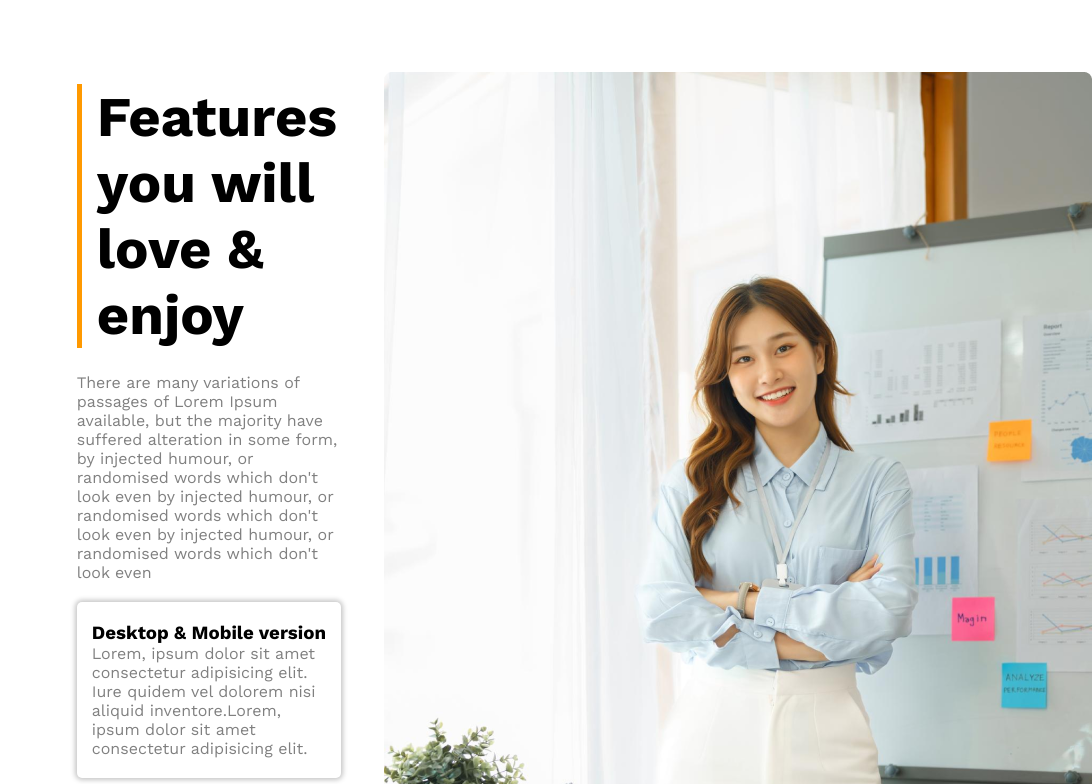
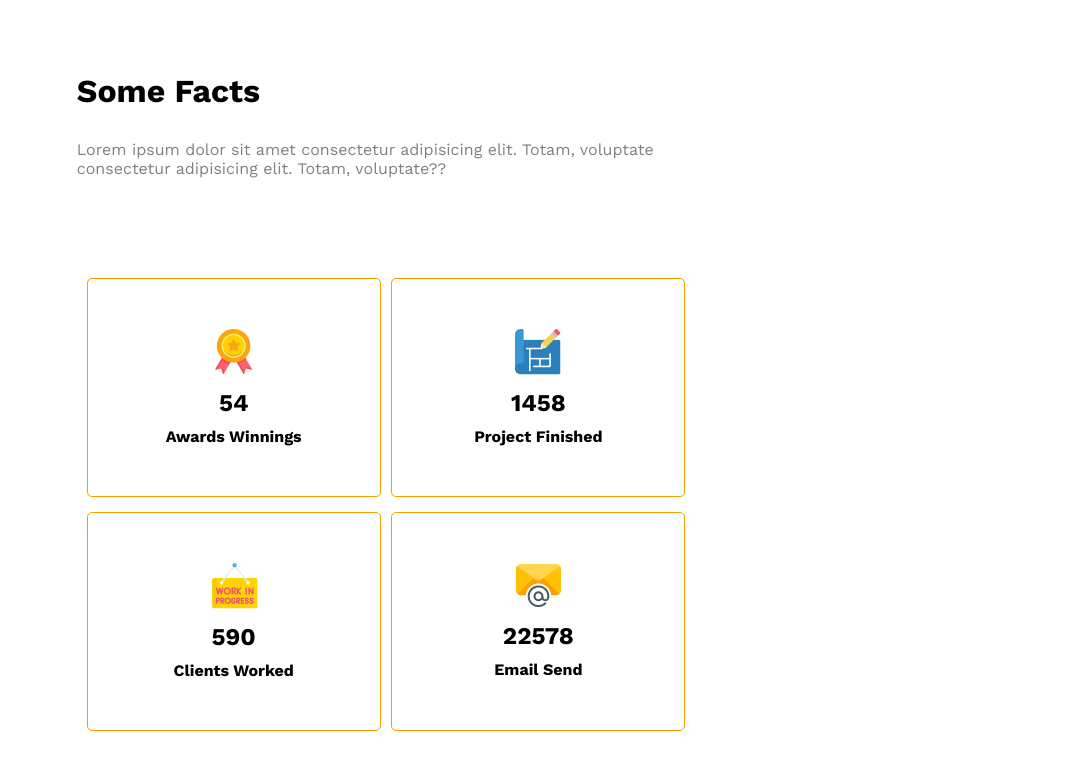
Before and after one commit to Jaber4770/g3-architects, a plain HTML site: page index.html in a window 768 px wide. Shown: the part 1814-2598 px from the top of the page, 1092 px wide, since content can reach past the window. Drawn offline with nearby package versions, Linux system fonts and the light colour scheme.

Commit message:
fact section responsive done for mobile and medium device

```diff
--- a/css/style.css
+++ b/css/style.css
@@ -154,7 +154,7 @@ nav h3{
 
 /* fact style */
 .fact-title{
-    font-size: 45px;
+    font-size: 3rem;
 }
 .fact-description{
     padding: 30px 0 100px 0px;
@@ -167,7 +167,7 @@ nav h3{
 .fact-box{
     border: 1px solid rgb(255, 153, 0);
     border-radius: 5px;
-    width: 180px;
+    width: 13%;
     text-align: center;
     padding: 50px 30px;
     font-weight: bold;
@@ -178,6 +178,13 @@ nav h3{
 
 
 
+
+
+
+
+.hide{
+    display: none;
+}
 /* Responsive style */
 /* small device */
 @media screen and (max-width: 576px) {
@@ -227,6 +234,18 @@ nav h3{
     .feature-info{
         width: 100%;
     }
+    .fact-title{
+        font-size: 2rem;
+    }
+    .fact-cart{
+        flex-direction: column;
+        gap:15px;
+        padding: 0 10px;
+    }
+    .fact-box{
+       width: 80%;
+    }
+
 }
 
 
@@ -245,4 +264,16 @@ nav h3{
     .feature-info{
         width: 100%;
     }
+    .fact-title{
+        font-size: 2rem;
+    }
+    .fact-cart{
+        display: grid;
+        grid-template-columns: repeat(2, 1fr);
+        gap:15px;
+        padding: 0 10px;
+    }
+    .fact-box{
+       width: 80%;
+    }
 }
--- a/index.html
+++ b/index.html
@@ -50,7 +50,7 @@
         <!-- Team section end -->
 
         <!-- Feature section start -->
-        <section class="feature-list-container">
+        <section class="feature-list-container hide">
             <div class="feature-list-info">
                 <h2 class="feature-list-title">Features you will love & enjoy</h2>
                 <p class="text-gray list-description">There are many variations of passages of Lorem Ipsum available, but the majority have suffered alteration in some form, by injected humour, or randomised words which don't look even by injected humour, or randomised words which don't look even by injected humour, or randomised words which don't look even</p>
@@ -82,7 +82,7 @@
         <section class="fact">
             <div>
                 <h1 class="fact-title">Some Facts</h1>
-                <p class="fact-description">Lorem ipsum dolor sit amet consectetur adipisicing elit. Totam, voluptate <br> consectetur adipisicing elit. Totam, voluptate??</p>
+                <p class="fact-description text-gray">Lorem ipsum dolor sit amet consectetur adipisicing elit. Totam, voluptate <br> consectetur adipisicing elit. Totam, voluptate??</p>
             </div>
             <div class="fact-cart">
                 <div class="fact-box">
```
